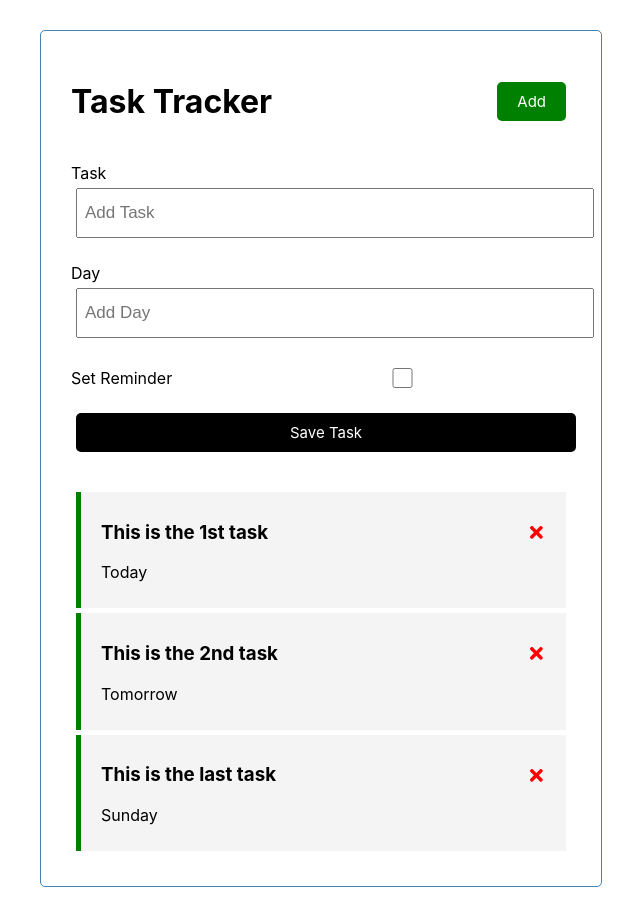
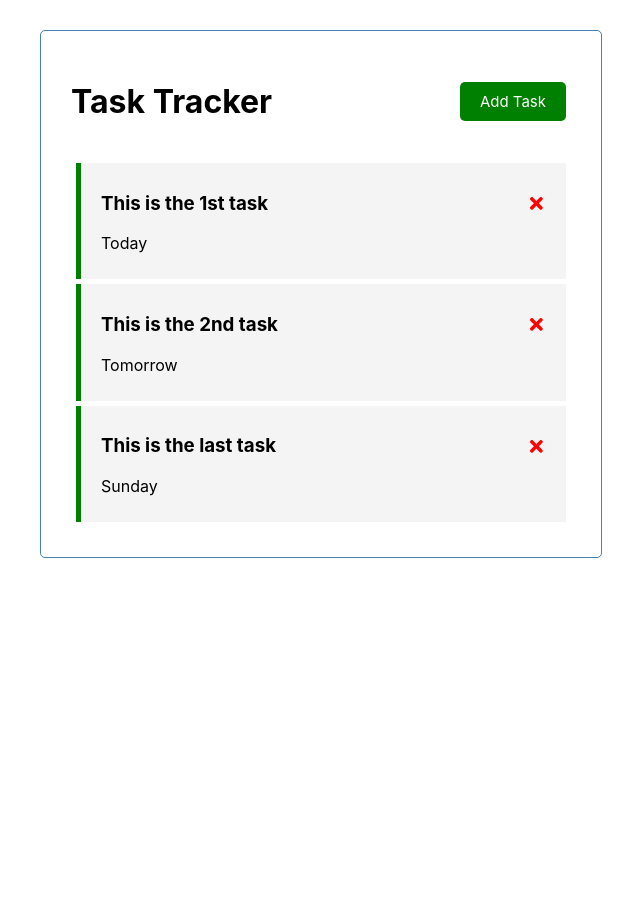
Before and after one commit to kaloyragalag/ReactApp101, a React (Create React App) app: page / in a window 1280 px wide. Shown: the whole page, without its empty margins (319-959 px from the left). After the commit the page ends 800 px from the top, so only its background shows below. Built offline with nearby package versions, Linux system fonts and the light colour scheme.

Commit message:
toggle add task button

```diff
--- a/src/App.js
+++ b/src/App.js
@@ -10,6 +10,7 @@ import AddTask from './Components/AddTask';
 
 
 function App() {
+  const [showAddTask, setShowAddTask] = useState(false);
   const [tasks, setTasks] = useState([
       {
         id:1,
@@ -37,6 +38,10 @@ function App() {
     setTasks([...tasks, newTask]);
   }
 
+  const toggleAddTask = (state) => {
+    setShowAddTask(state);
+  }
+
   const deleteTask = (id) => {
     setTasks(tasks.filter((task) => task.id !== id))
   }
@@ -47,8 +52,8 @@ function App() {
 
   return (
     <div className="container">
-      <Header title='Task Tracker'></Header>
-      <AddTask addTask={addTask}></AddTask>
+      <Header title='Task Tracker' showAddTask={showAddTask} toggleAddTask={toggleAddTask} ></Header>
+      {showAddTask && <AddTask addTask={addTask}></AddTask>}
       {tasks.length > 0 ? <Tasks tasks={tasks} onDelete={deleteTask} onToggleReminder={toggleReminder}></Tasks> : 'No Tasks!'}
       {/* <img src={logo} className="App-logo" alt="logo" />
       <h1>Hello World</h1>
--- a/src/Components/AddTask.js
+++ b/src/Components/AddTask.js
@@ -3,9 +3,9 @@ import { useState } from 'react';
 
 const AddTask = (props) => {
     //item used must be the same on the name on the array
-    const [text, settext] = useState('');
-    const [day, setday] = useState('');
-    const [reminder, setreminder] = useState(false);
+    const [text, setText] = useState('');
+    const [day, setDay] = useState('');
+    const [reminder, setReminder] = useState(false);
 
     const submitTask = (e) => {
         e.preventDefault();
@@ -17,24 +17,24 @@ const AddTask = (props) => {
 
         props.addTask({text, day, reminder});
 
-        settext('');
-        setday('');
-        setreminder(false);
+        setText('');
+        setDay('');
+        setReminder(false);
     }
 
     return (
         <form className='add-form' onSubmit={submitTask}>
             <div className='form-control'>
                 <label>Task</label>
-                <input type='text' placeholder='Add Task' value={text} onChange={(e)=>settext(e.target.value)}></input>
+                <input type='text' placeholder='Add Task' value={text} onChange={(e)=>setText(e.target.value)}></input>
             </div>
             <div className='form-control'>
                 <label>Day</label>
-                <input type='text' placeholder='Add Day' value={day} onChange={(e)=>setday(e.target.value)}></input>
+                <input type='text' placeholder='Add Day' value={day} onChange={(e)=>setDay(e.target.value)}></input>
             </div>
             <div className='form-control form-control-check'>
                 <label>Set Reminder</label>
-                <input type='checkbox' checked={reminder} onChange={(e)=>setreminder(e.currentTarget.checked)}></input>
+                <input type='checkbox' checked={reminder} onChange={(e)=>setReminder(e.currentTarget.checked)}></input>
             </div>
             <input type='submit' value='Save Task' className='btn btn-block'></input>
         </form>
--- a/src/Components/Header.js
+++ b/src/Components/Header.js
@@ -2,15 +2,17 @@ import React from 'react'
 import PropTypes from 'prop-types'
 import Button from './Button'
 
-const onClick = (e) => {
-    console.log({e})
-}
 
 const Header = (props) => {
+
+    const onClick = () => {
+        props.toggleAddTask(!props.showAddTask);
+    }
+
     return (
         <header className='header'>
             <h1 style={headingStyle}>{props.title}</h1>
-            <Button color='green' name='Add' onClick={onClick}></Button>
+            <Button color={props.showAddTask ? 'red' : 'green'} name={props.showAddTask ? 'Close' : 'Add Task'} onClick={onClick}></Button>
             {/* <Button color='blue' name='Edit'></Button>
             <Button color='red' name='Delete'></Button> */}
         </header>
```
